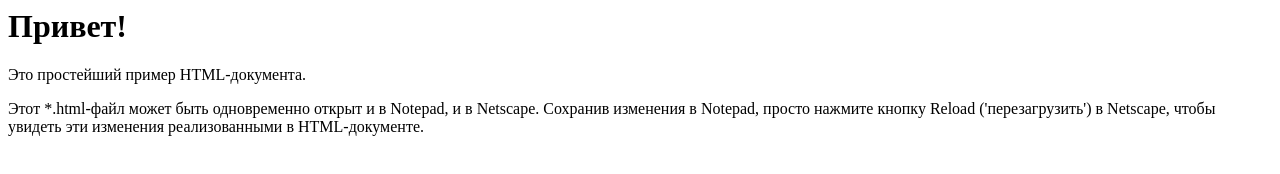
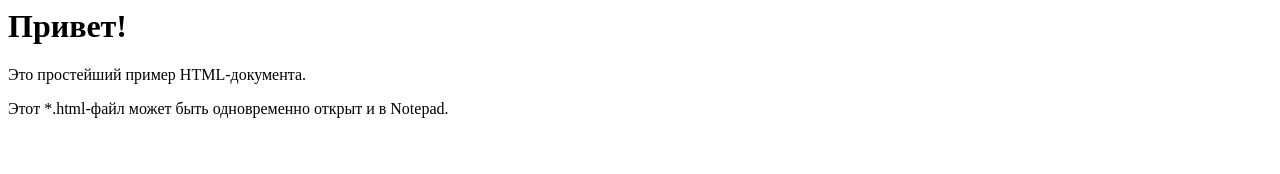
Before and after one commit to nbulgakova/first-project, a plain HTML site: page index.html in a window 1280 px wide. Drawn offline with Linux system fonts and the light colour scheme.

Commit message:
мой первый коммит

```diff
--- a/index.html
+++ b/index.html
@@ -7,8 +7,7 @@
 <body>
     <H1>Привет!</H1>
     <P> Это простейший пример HTML-документа. </P>
-    <P> Этот *.html-файл может быть одновременно открыт и в Notepad, и в Netscape. Сохранив изменения в Notepad, просто
-        нажмите кнопку Reload ('перезагрузить') в Netscape, чтобы увидеть эти изменения реализованными в HTML-документе.
+    <P> Этот *.html-файл может быть одновременно открыт и в Notepad.
     </P>
 </body>
 
```
